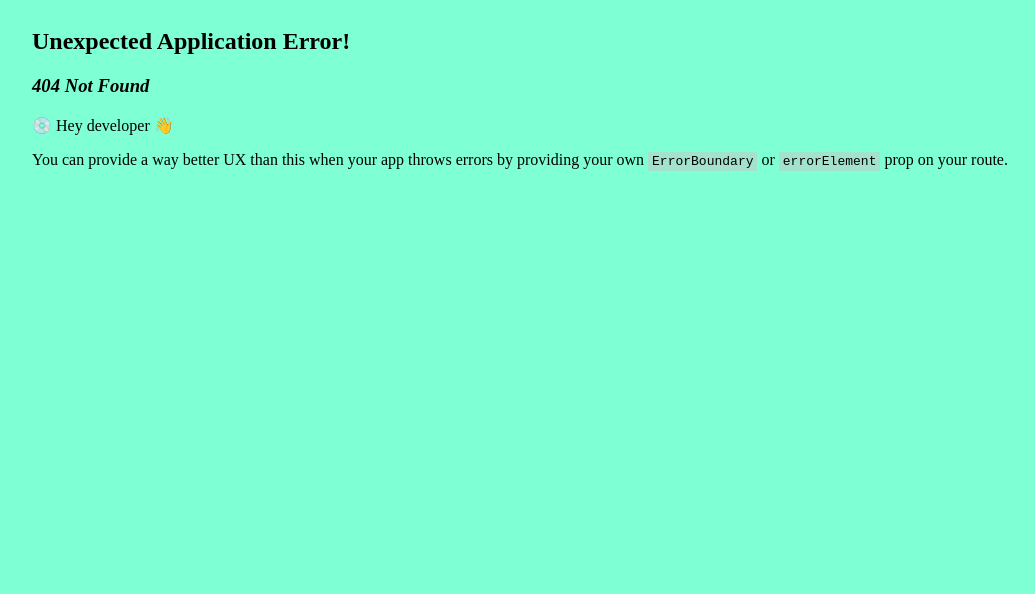
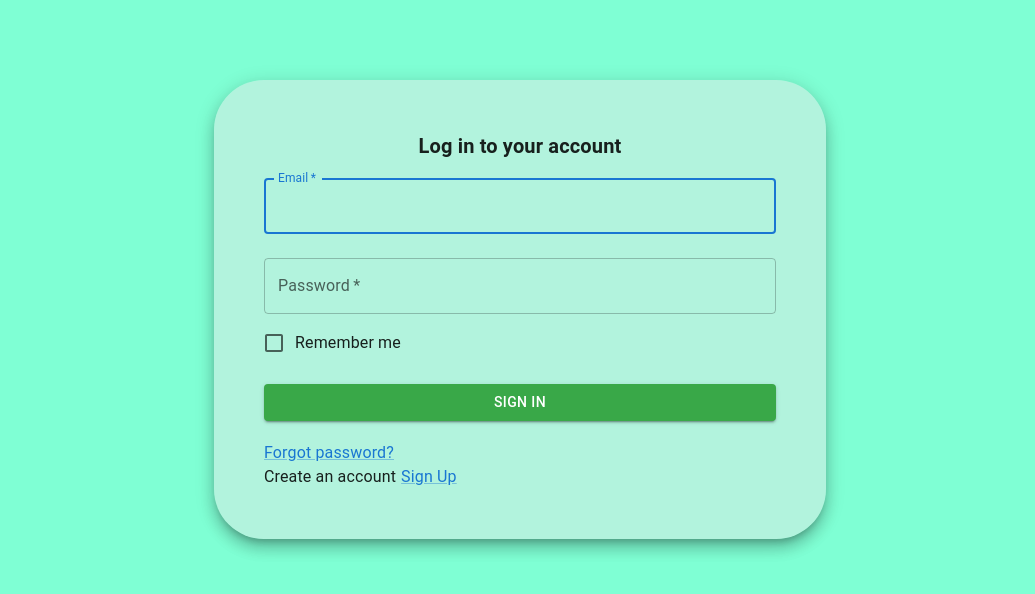
Before and after one commit to kmbrtsy/Mini-Project-2, a React (Vite) app: page /login in a window 1280 px wide. Before the commit this address had no page. Shown: the top 594 px of the page, without its empty margins (120-1155 px from the left). Built offline with nearby package versions, Linux system fonts and the light colour scheme.

Commit message:
log in done

```diff
--- a/src/App.css
+++ b/src/App.css
@@ -1,3 +1,4 @@
 body {
   background-color: aquamarine;
+
 }
--- a/src/App.jsx
+++ b/src/App.jsx
@@ -10,15 +10,9 @@ const router = createBrowserRouter(routes)
 
 function App() {
   return (
-    <Container sx={{
-      display: 'flex',
-      justifyContent: 'center',
-      alignItems: 'center'
-    }}>
-      <Box fullWidth  >
+    <>
       <RouterProvider router={router} />
-      </Box>
-    </Container>
+    </>
   )
 }
 
--- /dev/null
+++ b/src/components/NavigationBar.jsx
@@ -0,0 +1,26 @@
+import { Container } from '@mui/material'
+import React from 'react'
+
+function NavigationBar() {
+  return (
+    <>
+    <Container  sx={{
+          display: 'flex',
+          justifyContent: 'space-between',
+          width: '100vh',
+          height: 'auto',
+         }}>
+
+    <a href="#"> Home </a>
+    <a href="#"> Categories </a>
+    <a href="#"> All Products </a>
+    <a href="#"> Acount </a>
+    <a href="#"> Cart </a>
+
+    </Container>
+
+    </>
+  )
+}
+
+export default NavigationBar
--- a/src/features/customer/LandingPage.jsx
+++ b/src/features/customer/LandingPage.jsx
@@ -1,8 +1,22 @@
+
 import React from 'react'
+import NavigationBar from '../../components/NavigationBar'
+import { Grid, Typography } from '@mui/material'
 
 function LandingPage() {
   return (
-    <div>LandingPage</div>
+
+    <>
+      <NavigationBar />
+      <Grid container spacing={2} columns={16}>
+        <Grid xs={9}>
+          <Typography>Featured item</Typography>
+        </Grid>
+        <Grid xs={7}>
+          <Typography>Featured photo</Typography>
+        </Grid>
+        </Grid>
+    </>
   )
 }
 
--- a/src/features/login/Login.jsx
+++ b/src/features/login/Login.jsx
@@ -1,7 +1,17 @@
 import React from 'react'
-import { Button, TextField, FormControlLabel, Box, Typography, Container } from '@mui/material';
+import { Button, TextField, FormControlLabel, Box, Typography, Grid, Paper, Checkbox, Link,} from '@mui/material';
+
+
 function Login() {
-
+  const paperStyle={
+                  padding :50,
+                  height:'auto',
+                  width: '40vw',
+                  borderRadius: '50px',
+                  backgroundColor: '#e6e6e67d',
+                  margin:"10vh auto"};
+  const btnstyle={margin:'20px auto',
+                  backgroundColor: '#39A848'}
   const [email, setEmail] = React.useState('');
   const [password, setPassword] = React.useState('');
 
@@ -20,7 +30,13 @@ function Login() {
   };
 
   return (
-    <Container component={"main"} maxWidth={"xs"}>
+    <Grid component={"main"} maxWidth={"xs"}>
+      <Paper
+            elevation={10}
+            style={paperStyle}
+            >
+
+
       <Box sx={{
         display: 'flex',
         justifyContent: 'center'
@@ -40,9 +56,9 @@ function Login() {
           required
           fullWidth
           id="text"
-          label="Username"
-          name="username"
-          autoComplete="username"
+          label="Email"
+          name="email"
+          autoComplete="email"
           autoFocus
           value={email}
           onChange={handleEmailChange}
@@ -61,29 +77,40 @@ function Login() {
         />
       </Box>
 
-      <Box>
-        <Button
-          type="submit"
-          fullWidth
-          variant="contained"
-          sx={{
-            mt: 3,
-            mb: 2,
-            p: 2,
-            bgcolor: 'success.main'
-          }}
-          onClick={handleSubmit}
-        >
-          <Typography
-            sx={{
+      <FormControlLabel
+         control={
+          <Checkbox
+            name="checkedB"
+            color="primary"
+          />
+          }
+          label="Remember me"
+      />
+      <Button
+              type='submit'
+              color='primary'
+              variant="contained"
+              style={btnstyle}
+              onClick={handleSubmit}
+              fullWidth
+              >
+                Sign in
+      </Button>
 
-            }}
-          >
-            Log In
-          </Typography>
-        </Button>
-      </Box>
-    </Container>
+      <Typography >
+          <Link href="#" >
+                Forgot password?
+          </Link>
+      </Typography>
+      <Typography >
+            Create an account
+          <Link href="#" sx={{ margin: '0 0 0 5px'}}>
+          Sign Up
+          </Link>
+      </Typography>
+
+      </Paper>
+    </Grid>
   );
 
 }
--- a/src/router/index.js
+++ b/src/router/index.js
@@ -8,7 +8,7 @@ export const routes = [
     element: <LandingPage />,
   },
   {
-    path: "/admin/login",
+    path: "/login",
     element: <Login />,
   },
   {
```
